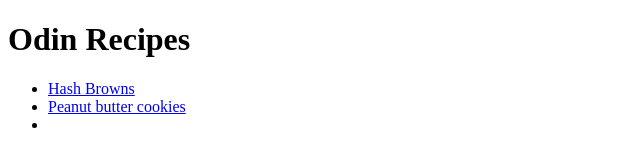
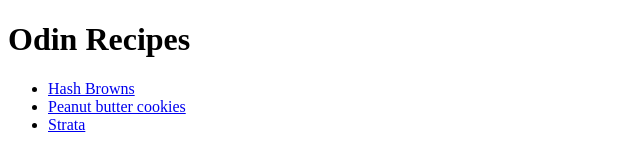
Before and after one commit to berniceu/odin-recipes, a plain HTML site: page index.html in a window 1280 px wide. Shown: the full height of the page, 0-640 px from the left. Drawn offline with Linux system fonts and the light colour scheme.

Commit message:
updated strata html

```diff
--- a/index.html
+++ b/index.html
@@ -9,7 +9,7 @@
     <ul>
         <li><a href="recipes/hash-browns.html">Hash Browns</a></li>
         <li><a href="recipes/peanut-butter-cookies.html">Peanut butter cookies</a></li>
-        <li><a href="recipes/strata.html"></a></li>
+        <li><a href="recipes/strata.html">Strata</a></li>
     </ul>
 
 
```
